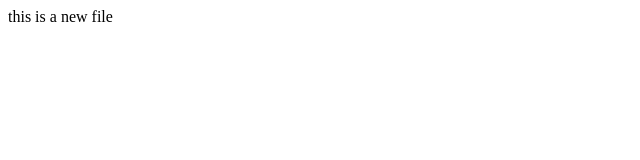
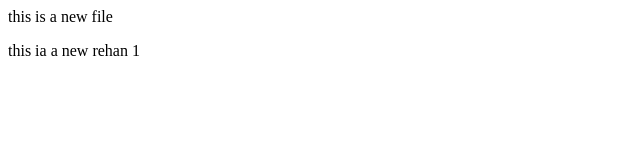
Before and after one commit to rehankhan7909/Localrepo, a plain HTML site: page index.html in a window 1280 px wide. Shown: the whole page, without its empty margins (0-640 px from the left). Drawn offline with Linux system fonts and the light colour scheme.

Commit message:
add para

```diff
--- a/index.html
+++ b/index.html
@@ -1 +1,2 @@
 <p>this is a new file</p>
+<p> this ia a new rehan 1</p>
```
